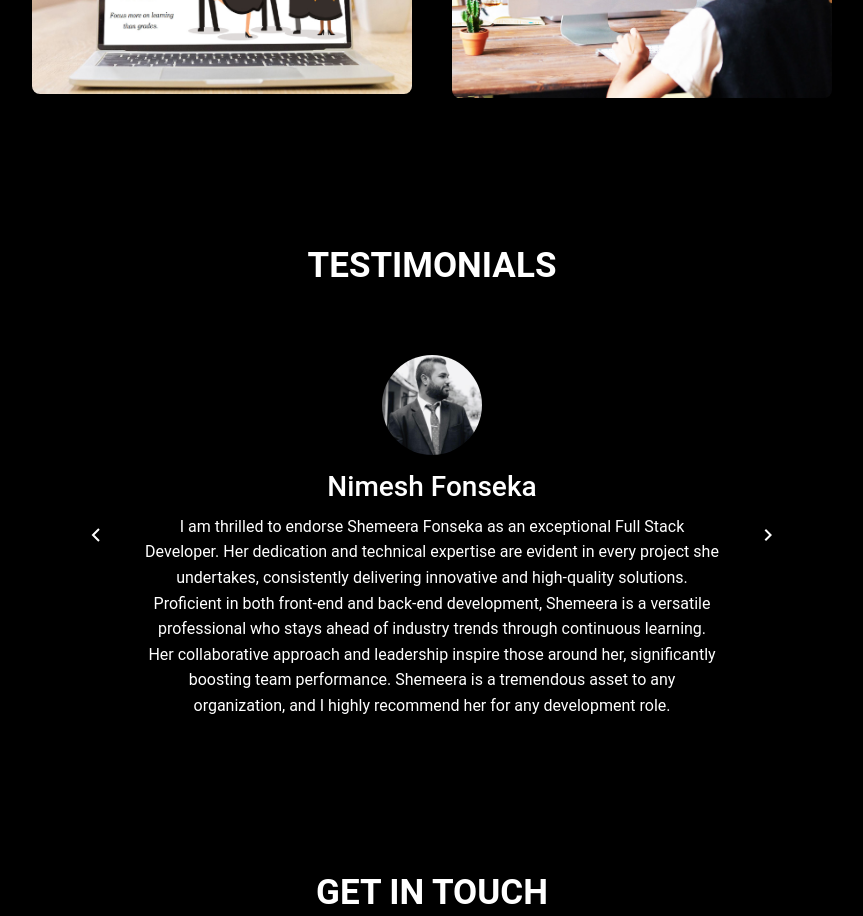
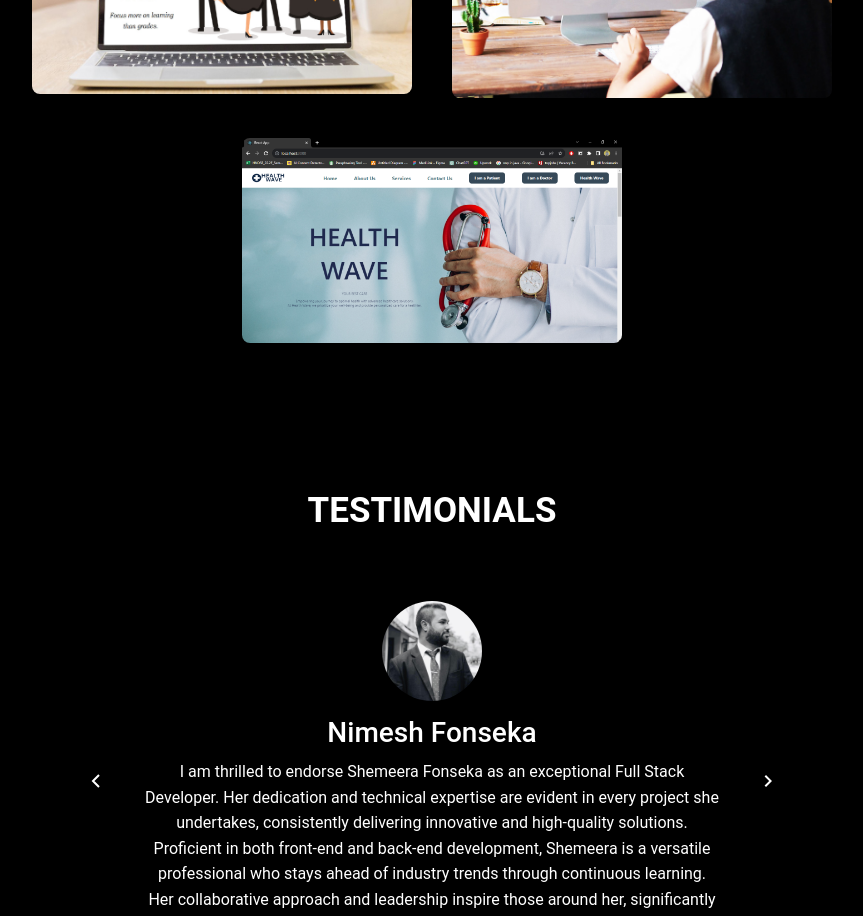
Before and after one commit to ShemeeraFonseka/portfolio, a React (Create React App) app: page / in a window 1280 px wide. Shown: the part 2540-3456 px from the top of the page, without its empty margins (208-1071 px from the left). Built offline with nearby package versions, Linux system fonts and the light colour scheme.

Commit message:
add health wave

```diff
--- a/src/components/Work/Work.jsx
+++ b/src/components/Work/Work.jsx
@@ -3,6 +3,7 @@ import freshcart from './1.PNG';
 import todo from './3.PNG';
 import capture from './Capture.PNG';
 import pay from './pay.PNG';
+import homr from './homr.png';
 
 const Work = () => {
     return (
@@ -58,6 +59,22 @@ const Work = () => {
 
 
             </div>
+
+            <div className="projects-container">
+                <div className="container-box">
+                    <img src={homr} alt="Project 1" />
+                    <div className="overlay">
+                        <div className="background-overlay"></div>
+                        <p className="project-name">Health Wave Medial Application</p>
+                        <button className="view-button" onClick={() => window.open('https://www.behance.net/gallery/201763003/Health-Wave-Medical-Application', '_blank')}>
+                            View Project
+                        </button>
+                    </div>
+                </div>
+
+
+
+            </div>
         </div>
     );
 }
```
Also changed, not shown: src/components/Work/homr.png (added).
